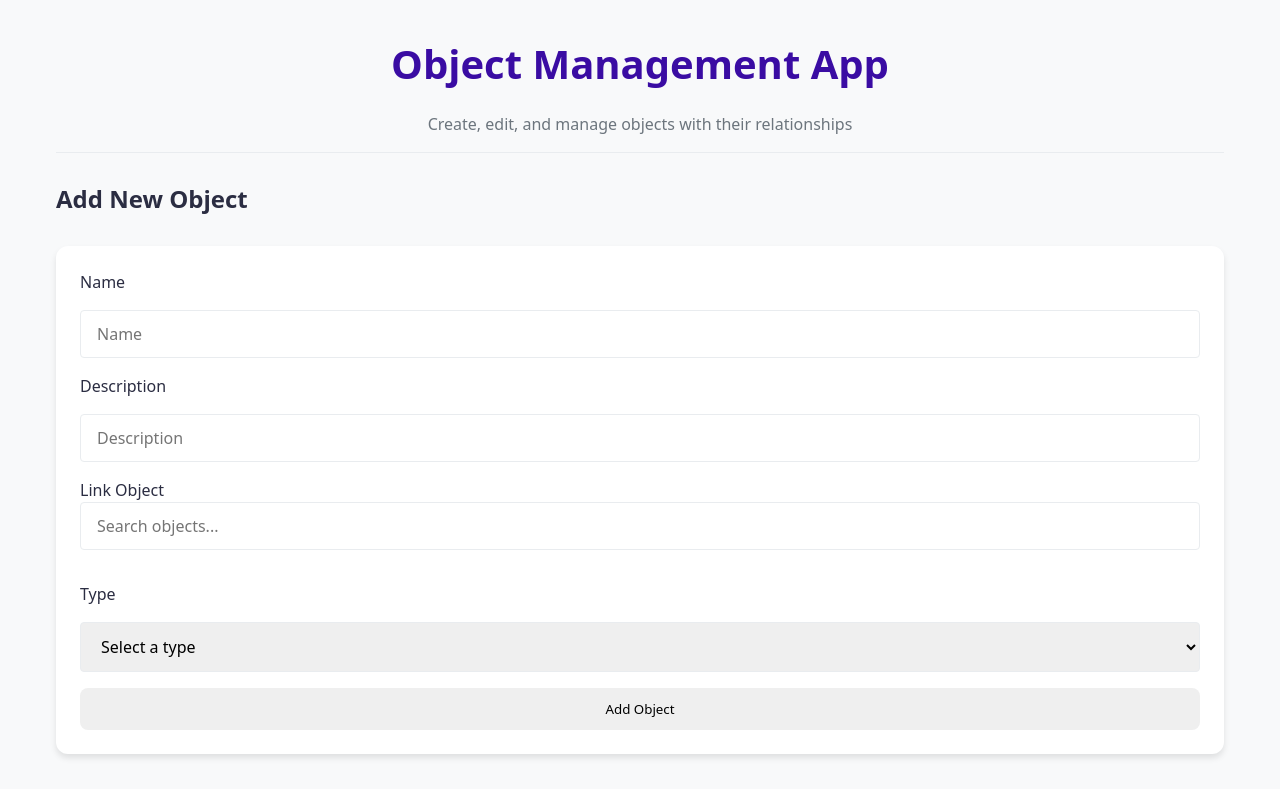
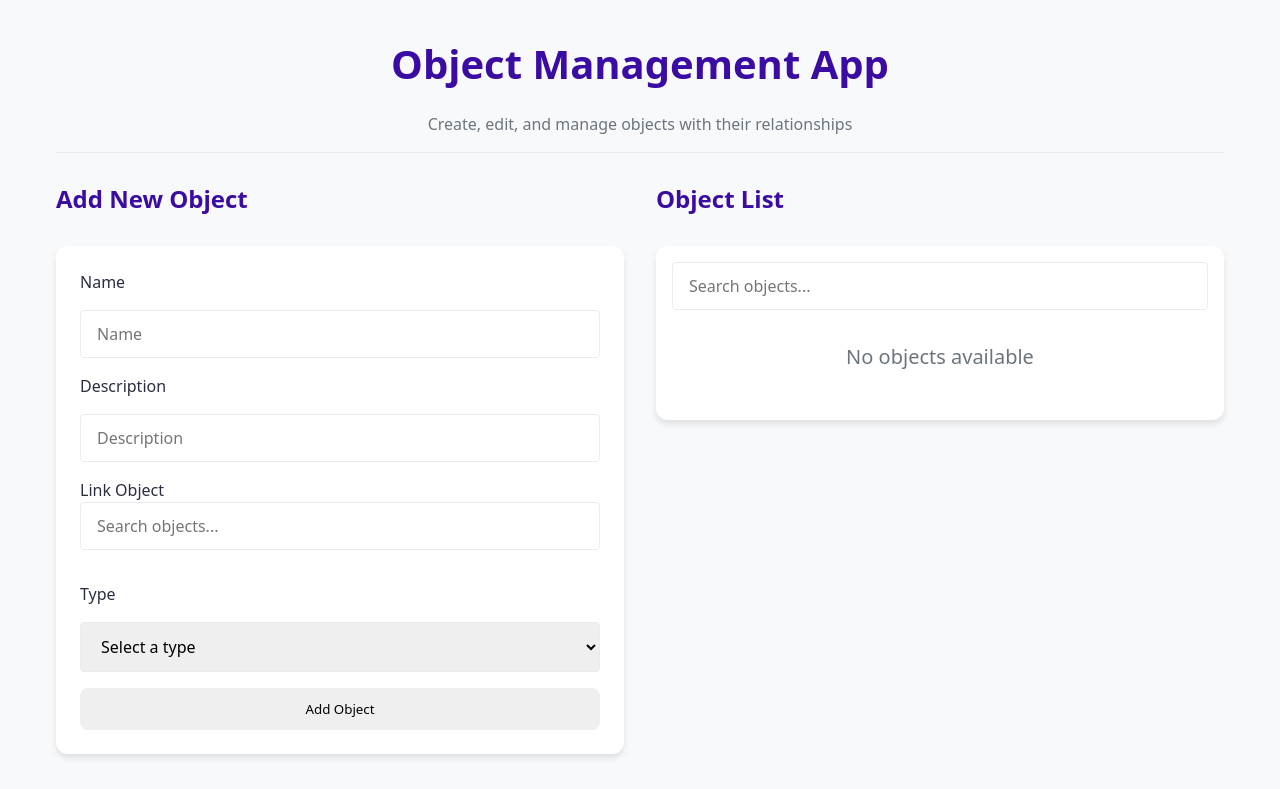
Before and after one commit to TomasGarciaDev/object-management-software, a React (Create React App) app: page / in a window 1280 px wide. Shown: the top 789 px of the page. Built offline with nearby package versions, Linux system fonts and the light colour scheme.

Commit message:
Styles: media queries two columns

```diff
--- a/src/index.css
+++ b/src/index.css
@@ -317,12 +317,25 @@ button {
   font-size: var(--font-size-lg);
 }
 
-/* Main Content */
+/* Main Content - Two Column Layout */
 .app-content {
   display: flex;
   flex-direction: column;
   gap: var(--space-xl);
   margin-bottom: var(--space-xl);
+}
+
+@media (min-width: 768px) {
+  .app-content {
+    flex-direction: row;
+    align-items: flex-start;
+  }
+
+  .form-section,
+  .list-section {
+    flex: 1;
+    min-width: 0; /* Prevent flex items from overflowing */
+  }
 }
 
 /* Form and List Sections */
@@ -332,3 +345,9 @@ button {
   flex-direction: column;
   gap: var(--space-md);
 }
+
+.form-section h2,
+.list-section h2 {
+  color: var(--color-primary-dark);
+  margin-bottom: var(--space-md);
+}
```
